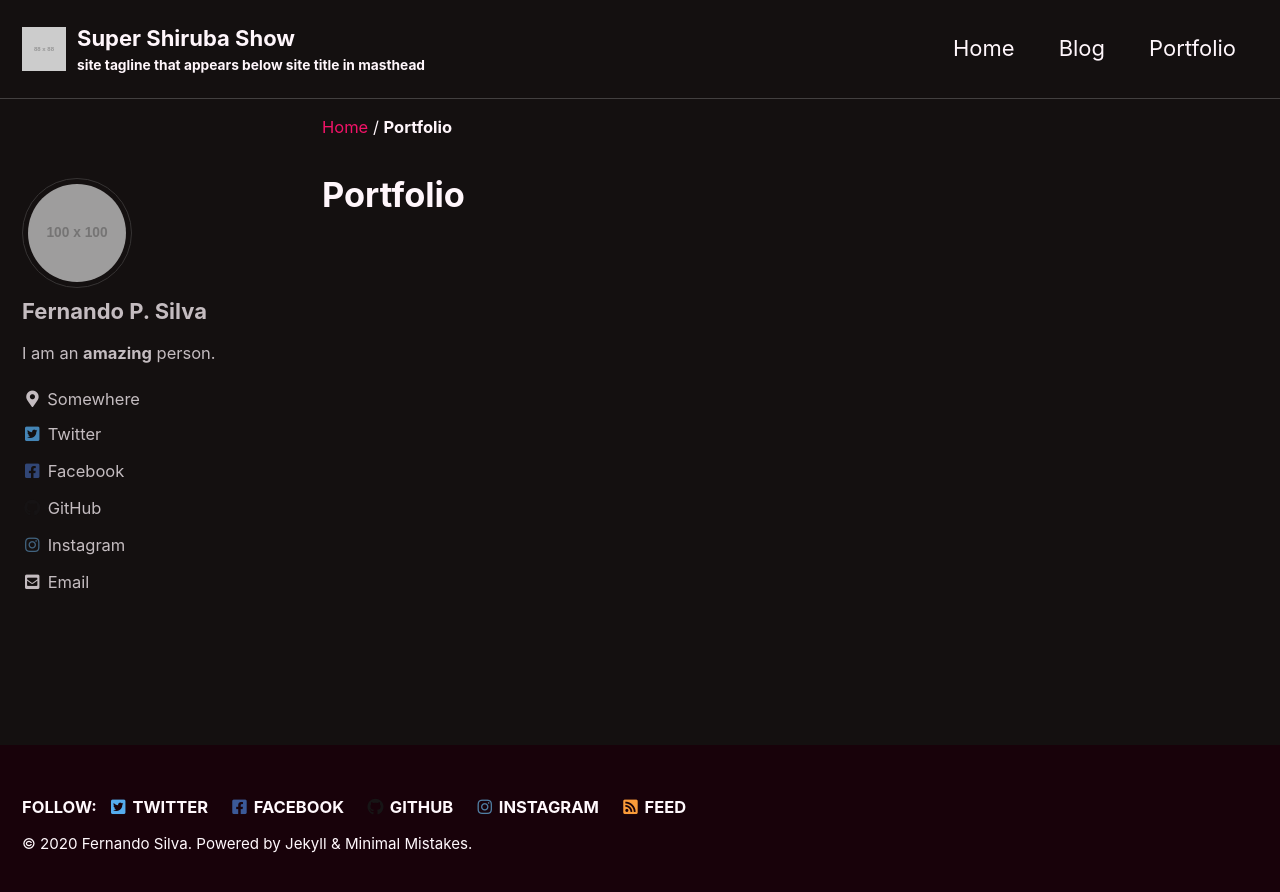
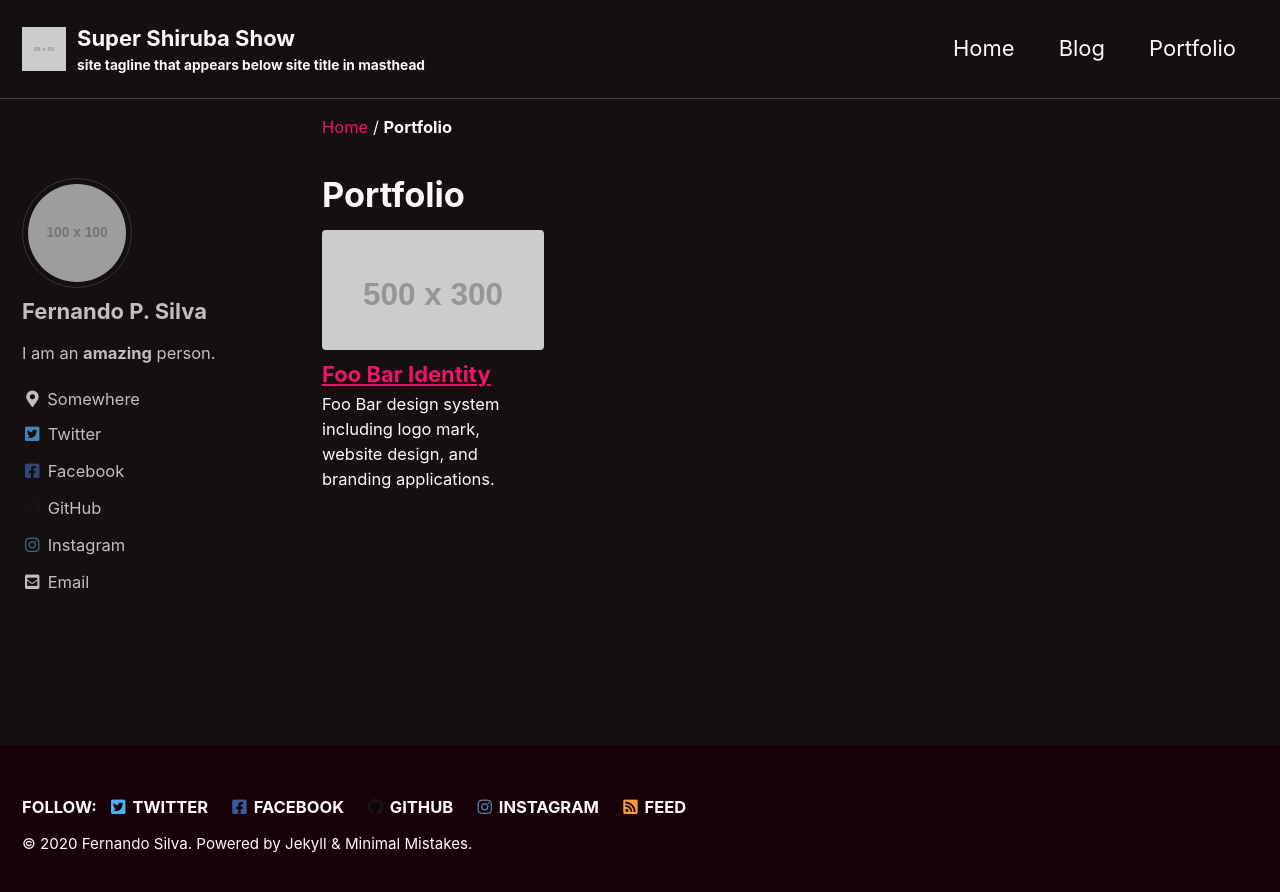
Before and after one commit to fshiruba/ShirubaSite, a Jekyll site: the page built from _pages/portfolio.md, in a window 1280 px wide. Shown: the top 892 px of the page. Built offline with Jekyll 4.4.1, drawn with Linux system fonts in a browser that asks for light colours; cached includes are drawn as plain includes.

Commit message:
Update portfoliotest.md

```diff
--- a/_portfolio/portfoliotest.md
+++ b/_portfolio/portfoliotest.md
@@ -1 +1,6 @@
-bdbcvbngcnfgnhfv
+---
+title: "Foo Bar Identity"
+excerpt: "Foo Bar design system including logo mark, website design, and branding applications."
+---
+
+# bdbcvbngcnfgnhfv
```
